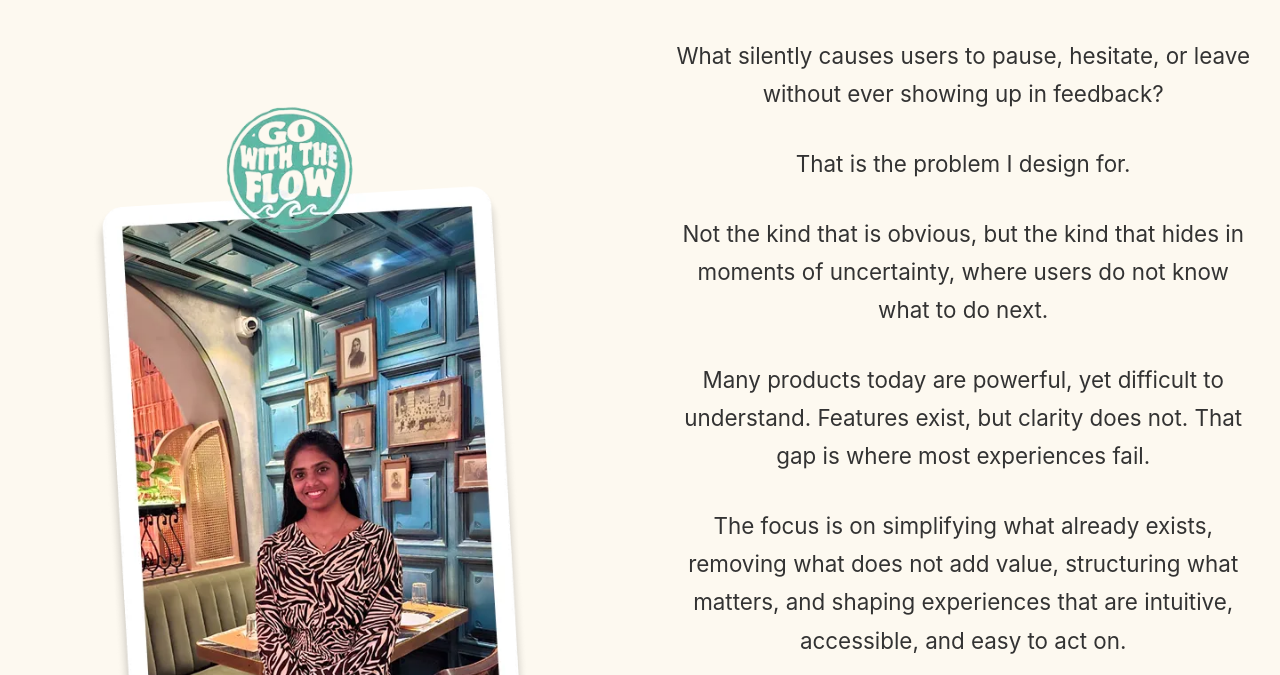
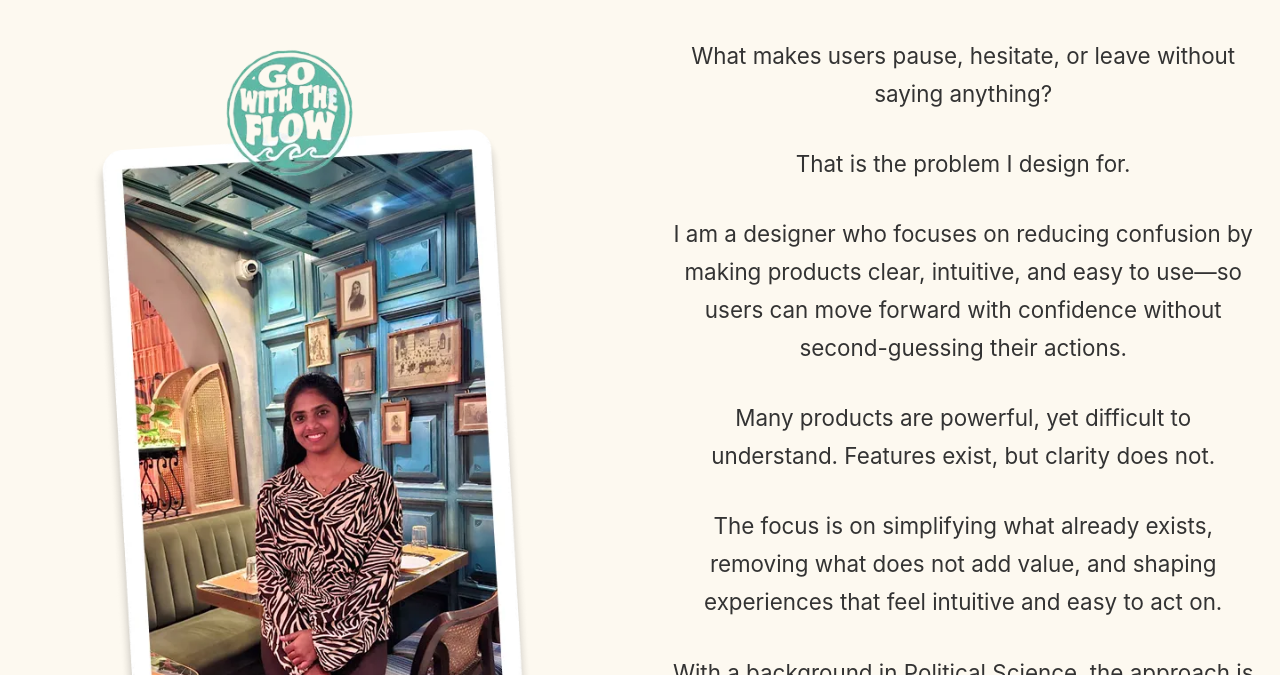
Before and after one commit to vijitharajan2024-hash/Portfolio-, a plain HTML site: page index.html in a window 1280 px wide. Both pictures are taken after a click on the link "About Me". Shown: the part 125-800 px from the top of the page. Drawn offline with Linux system fonts and the light colour scheme.

Commit message:
Refine Who Am I copy

```diff
--- a/index.html
+++ b/index.html
@@ -936,13 +936,13 @@
                     </div>
                     <div class="story-text">
                         <h2>Who Am I?</h2>
-                        <p>What silently causes users to pause, hesitate, or leave without ever showing up in feedback?</p>
+                        <p>What makes users pause, hesitate, or leave without saying anything?</p>
                         <p>That is the problem I design for.</p>
-                        <p>Not the kind that is obvious, but the kind that hides in moments of uncertainty, where users do not know what to do next.</p>
-                        <p>Many products today are powerful, yet difficult to understand. Features exist, but clarity does not. That gap is where most experiences fail.</p>
-                        <p>The focus is on simplifying what already exists, removing what does not add value, structuring what matters, and shaping experiences that are intuitive, accessible, and easy to act on.</p>
-                        <p>Coming from a Political Science background, the approach is rooted in systems thinking, understanding how people behave, make decisions, and navigate complex environments.</p>
-                        <p>The goal is not just to design interfaces, but to create products that are easier to understand, easier to use, and easier to trust.</p>
+                        <p>I am a designer who focuses on reducing confusion by making products clear, intuitive, and easy to use—so users can move forward with confidence without second-guessing their actions.</p>
+                        <p>Many products are powerful, yet difficult to understand. Features exist, but clarity does not.</p>
+                        <p>The focus is on simplifying what already exists, removing what does not add value, and shaping experiences that feel intuitive and easy to act on.</p>
+                        <p>With a background in Political Science, the approach is rooted in systems thinking, understanding behavior, decisions, and how people navigate complexity.</p>
+                        <p>The goal is to create products that are easier to understand, easier to use, and easier to trust.</p>
                         <div class="story-actions">
                             <a href="https://www.linkedin.com/in/vijitha-rajan/" target="_blank"
                                 class="connect-btn linkedin-btn">LinkedIn</a>
```
